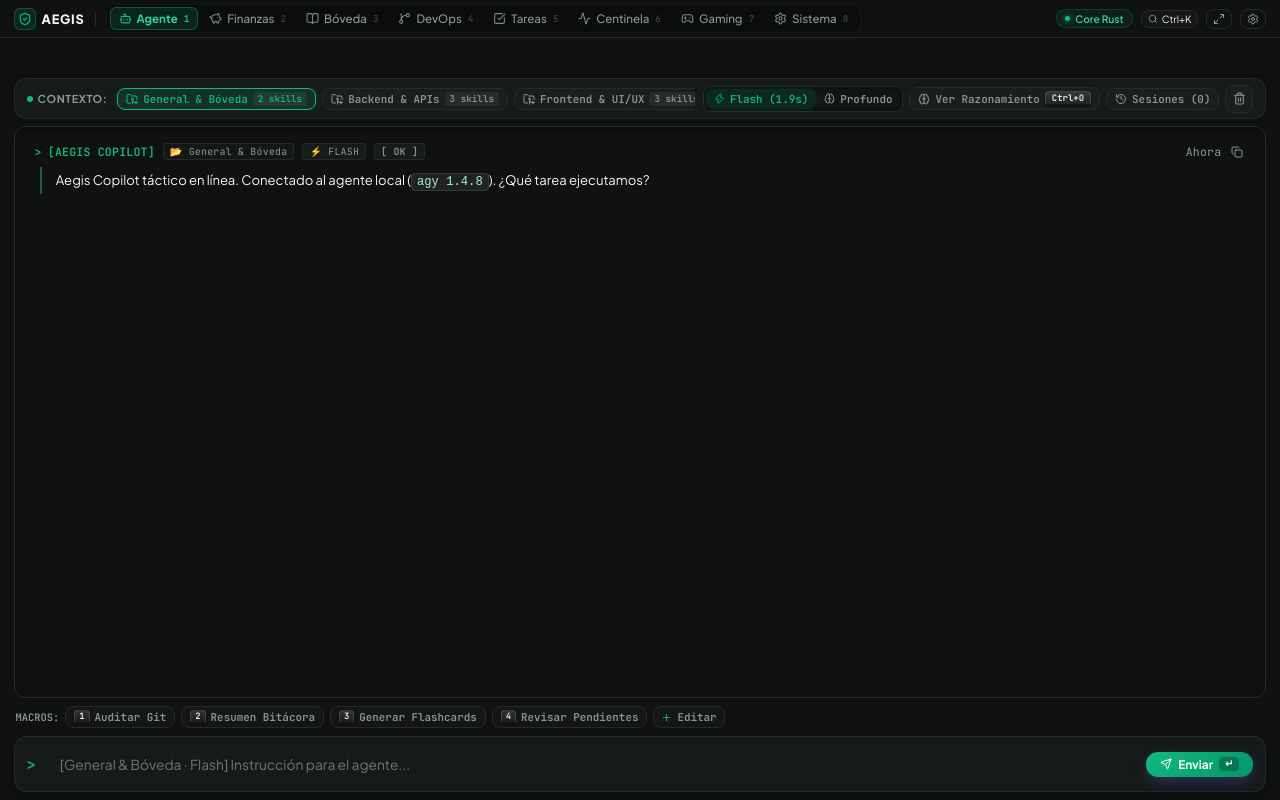
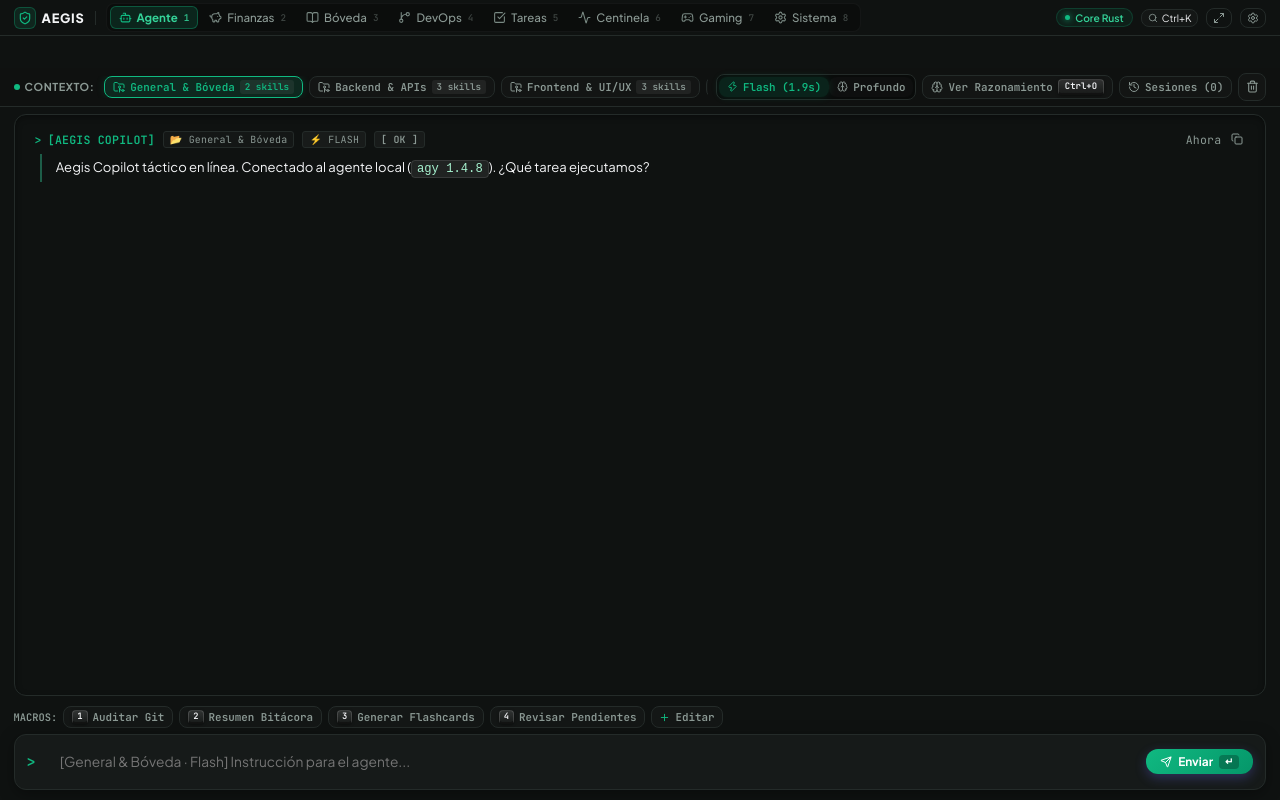
Before and after one commit to GabrielSa8/Aegis, a React (Vite) app: page / in a window 1280 px wide. Built offline with nearby package versions, Linux system fonts and the light colour scheme.

Commit message:
fix(agent): eliminate dead top space between header and context strip

```diff
--- a/src/App.jsx
+++ b/src/App.jsx
@@ -182,11 +182,9 @@ export default function App() {
         minHeight: 0,
         overflowY: (activeTab === 'agent' || activeTab === 'settings' || activeTab === 'vault') ? 'hidden' : 'auto',
         overflowX: 'hidden',
-        padding: zenMode
-          ? '0.5rem 0.75rem'
-          : (activeTab === 'settings'
-              ? '0'
-              : (activeTab === 'agent' ? '0.5rem 0.85rem' : '0.65rem 1rem')),
+        padding: (zenMode || activeTab === 'settings' || activeTab === 'agent')
+          ? '0'
+          : '0.65rem 1rem',
         display: 'flex',
         flexDirection: 'column'
       }}>
--- a/src/components/AgentView.jsx
+++ b/src/components/AgentView.jsx
@@ -667,6 +667,11 @@ export default function AgentView({ zenMode, onToggleZenMode }) {
         {/* Selector de perfiles dinámicos con scrollbar invisible */}
         <div
           className="no-scrollbar"
+          onWheel={(e) => {
+            if (e.deltaY !== 0) {
+              e.currentTarget.scrollLeft += e.deltaY;
+            }
+          }}
           style={{ display: 'flex', alignItems: 'center', gap: '6px', overflowX: 'auto', flex: 1, minWidth: '240px' }}
         >
           <span style={{ fontSize: '0.68rem', fontWeight: 700, color: 'var(--text-muted)', letterSpacing: '0.05em', marginRight: '4px', display: 'flex', alignItems: 'center', gap: '5px' }}>
@@ -769,7 +774,7 @@ export default function AgentView({ zenMode, onToggleZenMode }) {
       </div>
 
       {/* 💬 Central Workspace: Sessions Drawer + Terminal Message Log */}
-      <div style={{ display: 'flex', flex: 1, minHeight: 0, gap: '0.5rem', position: 'relative' }}>
+      <div style={{ display: 'flex', flex: 1, minHeight: 0, gap: '0.5rem', position: 'relative', padding: '0.45rem 0.85rem' }}>
         {showSessionsDrawer && (
           <div style={{
             width: '240px',
@@ -1097,10 +1102,18 @@ export default function AgentView({ zenMode, onToggleZenMode }) {
         alignItems: 'center',
         justifyContent: 'space-between',
         gap: '8px',
-        padding: '1px 2px',
+        padding: '0.2rem 0.85rem 0.35rem 0.85rem',
         flexShrink: 0
       }}>
-        <div className="no-scrollbar" style={{ display: 'flex', alignItems: 'center', gap: '6px', overflowX: 'auto', flex: 1 }}>
+        <div
+          className="no-scrollbar"
+          onWheel={(e) => {
+            if (e.deltaY !== 0) {
+              e.currentTarget.scrollLeft += e.deltaY;
+            }
+          }}
+          style={{ display: 'flex', alignItems: 'center', gap: '6px', overflowX: 'auto', flex: 1 }}
+        >
           <span style={{ fontSize: '0.65rem', color: 'var(--text-muted)', fontWeight: 700, fontFamily: 'var(--font-mono)' }}>MACROS:</span>
           {macros.map((macro, idx) => (
             <button
--- a/src/components/TopHeader.jsx
+++ b/src/components/TopHeader.jsx
@@ -36,7 +36,7 @@ export default function TopHeader({
 
   return (
     <header style={{
-      height: '38px',
+      height: '36px',
       background: 'rgba(15, 18, 17, 0.96)',
       borderBottom: '1px solid var(--border-color)',
       padding: '0 0.85rem',
--- a/src/index.css
+++ b/src/index.css
@@ -946,6 +946,11 @@ select option:checked {
   width: 0 !important;
   height: 0 !important;
 }
+.no-scrollbar::-webkit-scrollbar-thumb,
+.no-scrollbar::-webkit-scrollbar-track {
+  display: none !important;
+  background: transparent !important;
+}
 
 .thin-scrollbar {
   scrollbar-width: thin;
@@ -1027,7 +1032,7 @@ select option:checked {
   flex-direction: column;
   height: 100%;
   min-height: 0;
-  gap: 0.45rem;
+  gap: 0;
   position: relative;
 }
 
@@ -1035,13 +1040,16 @@ select option:checked {
   display: flex;
   align-items: center;
   justify-content: space-between;
-  padding: 0.35rem 0.75rem;
-  background: var(--bg-card);
-  border: 1px solid var(--border-color);
-  border-radius: var(--radius-md);
+  padding: 0.3rem 0.85rem;
+  background: rgba(15, 18, 17, 0.88);
+  border-bottom: 1px solid var(--border-color);
+  border-top: none;
+  border-left: none;
+  border-right: none;
+  border-radius: 0;
   flex-shrink: 0;
   gap: 8px;
-  box-shadow: 0 2px 8px rgba(0, 0, 0, 0.25);
+  box-shadow: none;
 }
 
 .terminal-btn {
@@ -1154,6 +1162,7 @@ select option:checked {
   border: 1px solid var(--border-color);
   border-radius: var(--radius-md);
   padding: 0.4rem 0.75rem;
+  margin: 0 0.85rem 0.65rem 0.85rem;
   flex-shrink: 0;
   box-shadow: 0 4px 16px rgba(0, 0, 0, 0.35);
   transition: border-color 0.15s ease;
```
